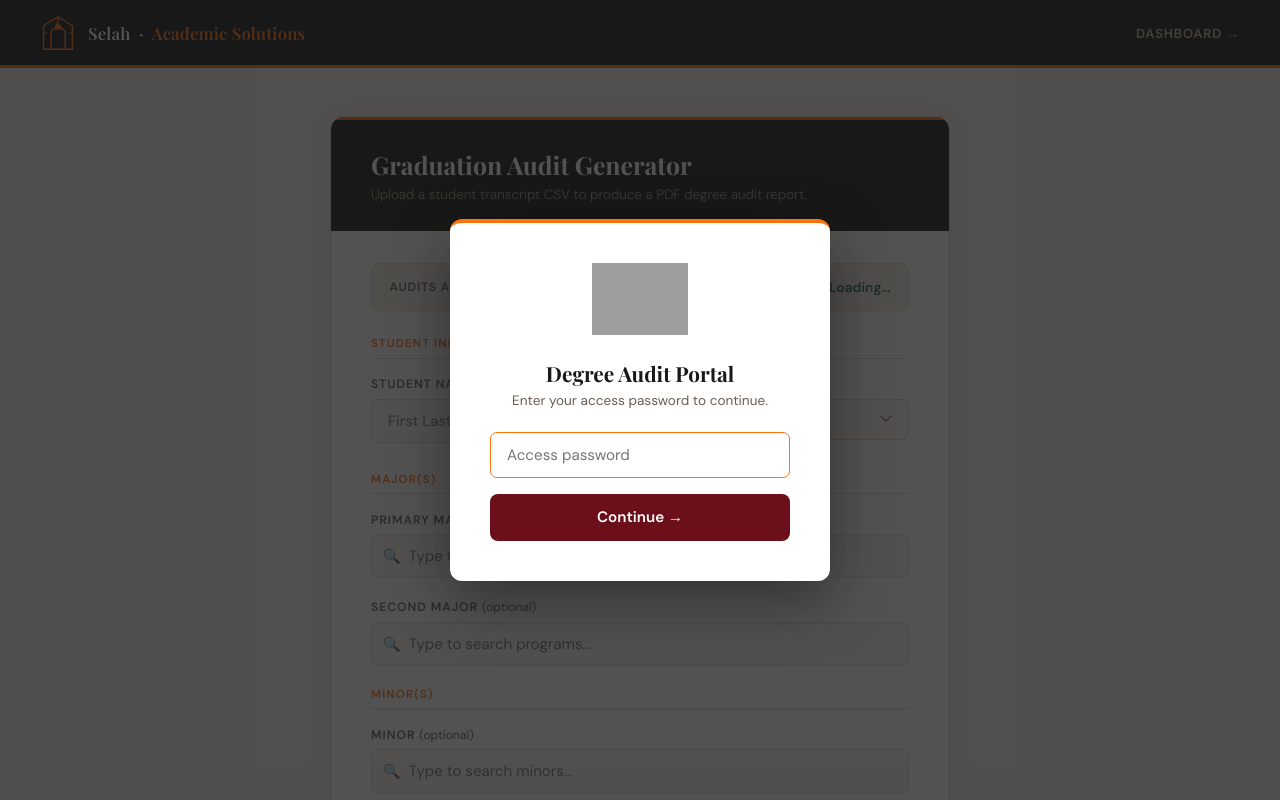
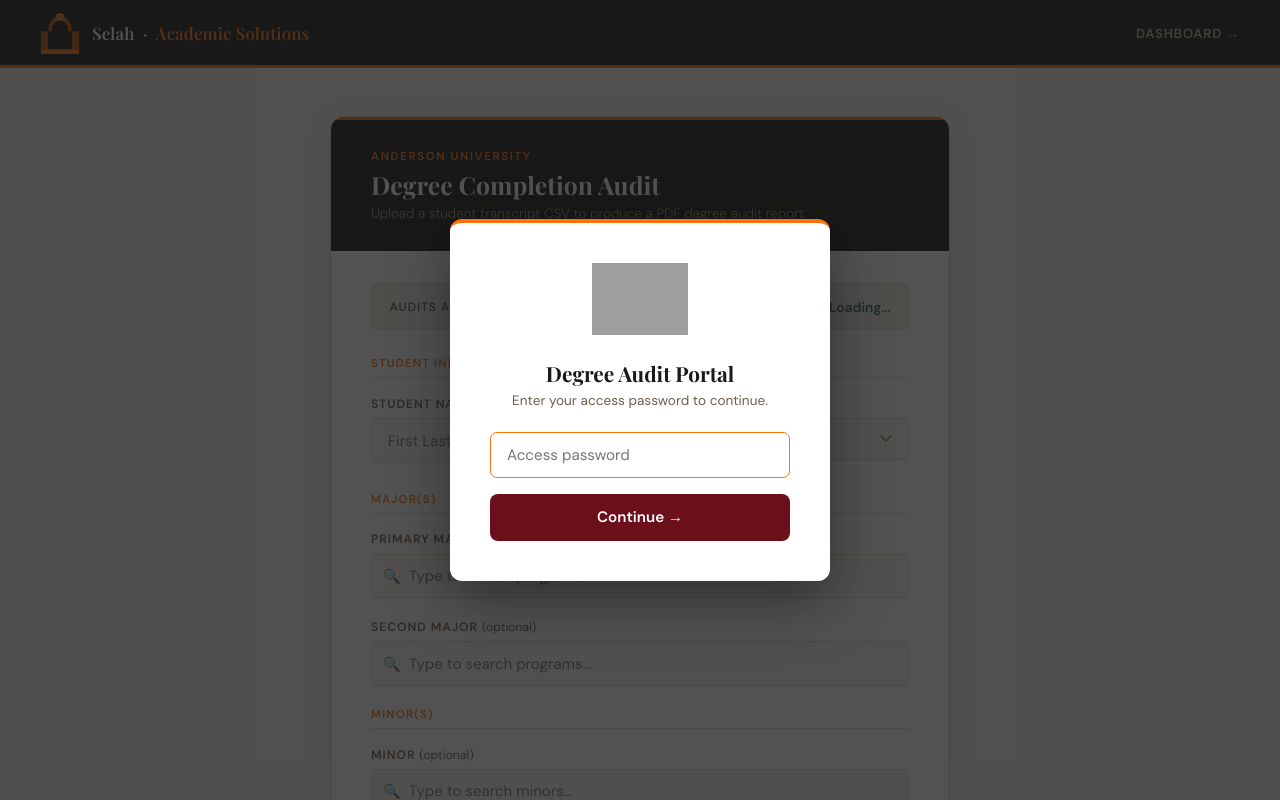
Before and after one commit to jamesnewton-cmd/au-degree-audit-app, a FastAPI app: page / in a window 1280 px wide. Run offline with FastAPI, Linux system fonts and the light colour scheme; grey boxes are pictures that could not be loaded.

Commit message:
Index Update

```diff
--- a/templates/index.html
+++ b/templates/index.html
@@ -38,7 +38,7 @@
   }
   .header-brand { display: flex; align-items: center; gap: 0.75rem; }
   .header-keystone {
-    width: 36px; height: 36px; flex-shrink: 0;
+    width: 40px; height: 44px; flex-shrink: 0;
   }
   .header-brand-text {
     font-family: 'Playfair Display', serif;
@@ -270,13 +270,26 @@
 
 <header>
   <div class="header-brand">
-    <svg class="header-keystone" viewBox="0 0 36 40" fill="none" xmlns="http://www.w3.org/2000/svg">
-      <path d="M18 2 L34 12 L34 38 L2 38 L2 12 Z" fill="none" stroke="#ff720d" stroke-width="1.5"/>
-      <path d="M10 38 L10 22 Q10 14 18 14 Q26 14 26 22 L26 38" fill="none" stroke="#ff720d" stroke-width="1.5"/>
-      <path d="M14 16 Q14 10 18 8 Q22 10 22 16" fill="#ff720d" opacity="0.9"/>
-      <line x1="18" y1="2" x2="18" y2="8" stroke="#ff720d" stroke-width="1.5"/>
-      <line x1="2" y1="20" x2="6" y2="20" stroke="#ff720d" stroke-width="1"/>
-      <line x1="30" y1="20" x2="34" y2="20" stroke="#ff720d" stroke-width="1"/>
+    <svg class="header-keystone" viewBox="0 0 44 48" fill="none" xmlns="http://www.w3.org/2000/svg">
+      <!-- Ground / base platform -->
+      <rect x="1" y="42" width="42" height="5" rx="1" fill="#ff720d"/>
+      <!-- Left pillar -->
+      <rect x="1" y="22" width="8" height="20" fill="#c45a0a"/>
+      <!-- Right pillar -->
+      <rect x="35" y="22" width="8" height="20" fill="#c45a0a"/>
+      <!-- Arch stones - left side -->
+      <path d="M9 22 Q9 8 22 4 L22 10 Q14 13 13 22 Z" fill="#c45a0a"/>
+      <!-- Arch stones - right side -->
+      <path d="M35 22 Q35 8 22 4 L22 10 Q30 13 31 22 Z" fill="#c45a0a"/>
+      <!-- KEYSTONE - center wedge at crown of arch, highlighted orange -->
+      <path d="M18 4 Q22 1 26 4 L24 10 Q22 8 20 10 Z" fill="#ff720d" stroke="#fff" stroke-width="0.5"/>
+      <!-- Arch opening -->
+      <path d="M13 22 Q13 12 22 10 Q31 12 31 22" fill="#191918"/>
+      <!-- Subtle stone joint lines on pillars -->
+      <line x1="1" y1="28" x2="9" y2="28" stroke="#191918" stroke-width="0.75" opacity="0.4"/>
+      <line x1="1" y1="34" x2="9" y2="34" stroke="#191918" stroke-width="0.75" opacity="0.4"/>
+      <line x1="35" y1="28" x2="43" y2="28" stroke="#191918" stroke-width="0.75" opacity="0.4"/>
+      <line x1="35" y1="34" x2="43" y2="34" stroke="#191918" stroke-width="0.75" opacity="0.4"/>
     </svg>
     <div class="header-brand-text">Selah &nbsp;·&nbsp; <span>Academic Solutions</span></div>
   </div>
@@ -288,7 +301,8 @@
 <main>
   <div class="card">
     <div class="card-header">
-      <h1 style="white-space:nowrap;">Graduation Audit Generator</h1>
+      <div style="font-family:'DM Sans',sans-serif; font-size:0.72rem; font-weight:700; letter-spacing:0.14em; text-transform:uppercase; color:#ff720d; margin-bottom:0.3rem;">Anderson University</div>
+      <h1 style="white-space:nowrap;">Degree Completion Audit</h1>
       <p>Upload a student transcript CSV to produce a PDF degree audit report.</p>
     </div>
     <div class="card-body">
```
